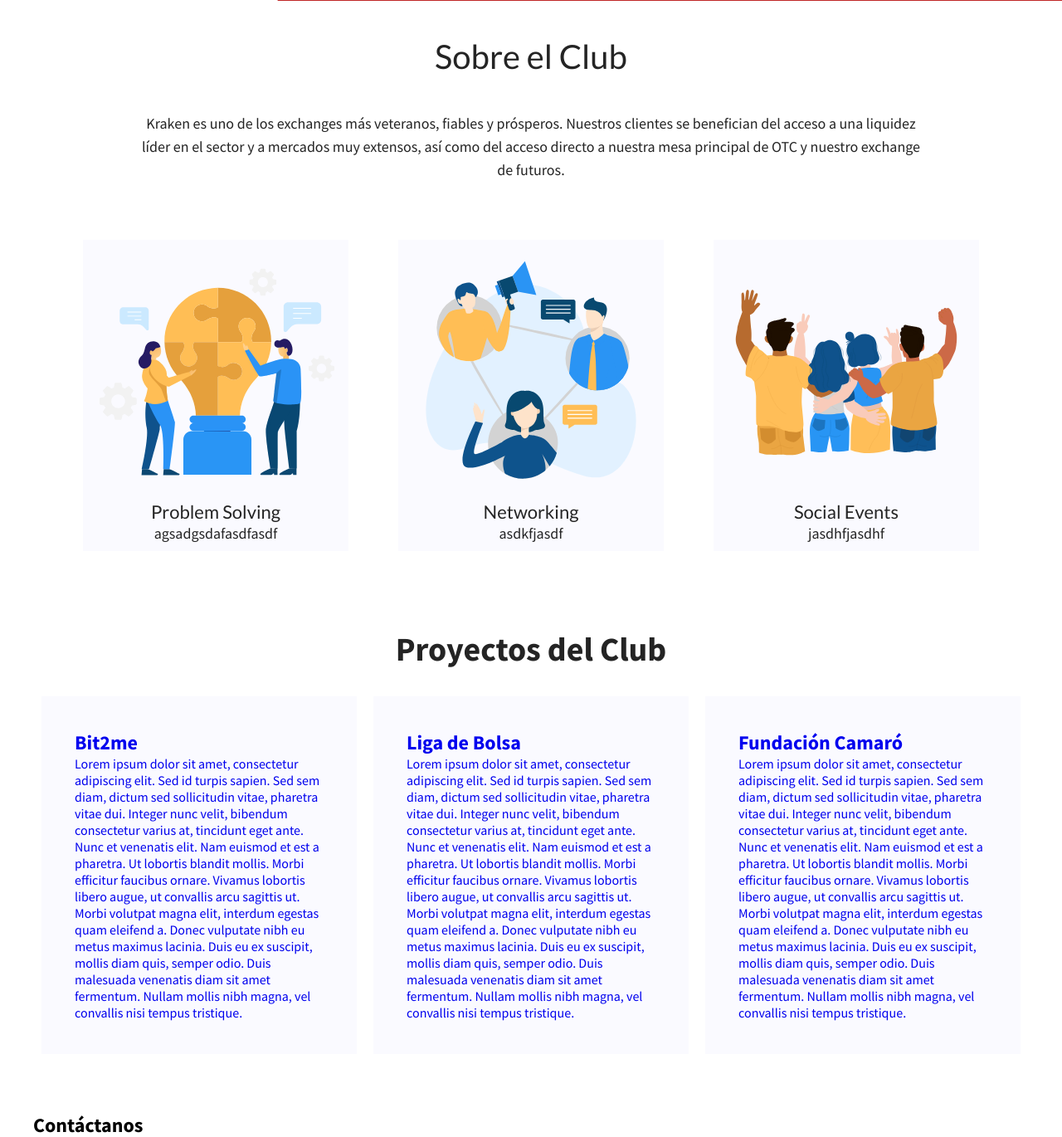
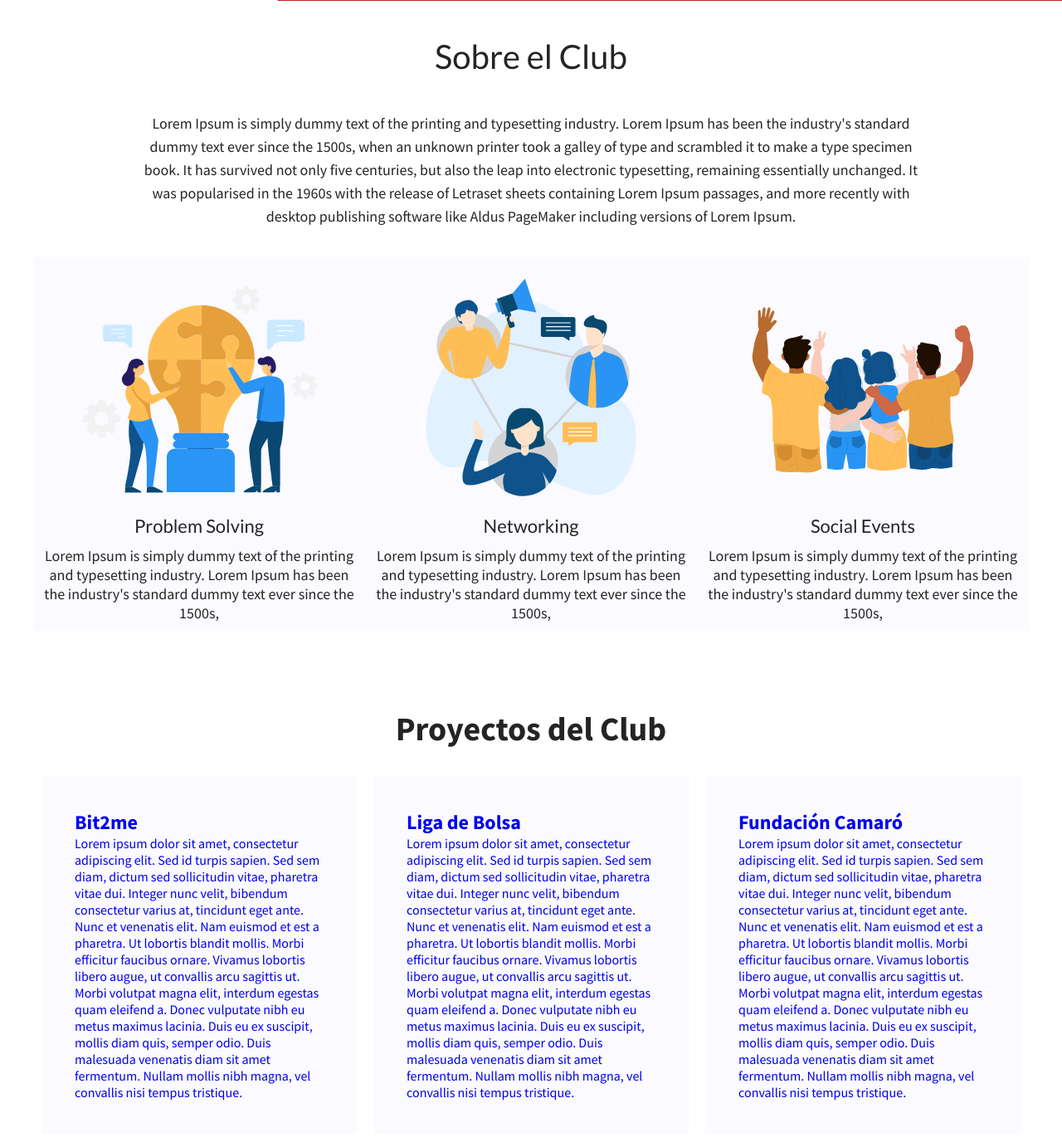
Before and after one commit to AlvaroFarreny/WebFinalProject, a PHP site: page / in a window 1280 px wide. Shown: the part 799-2169 px from the top of the page at 83% size. Run offline with PHP 8.4, Linux system fonts and the light colour scheme.

Commit message:
filled text

```diff
--- a/index.html
+++ b/index.html
@@ -47,22 +47,22 @@
     <section id="sobreNosotros">
         <div>
             <h2 class="titulos-h2">Sobre el Club</h2>
-            <p class="texto">Kraken es uno de los exchanges más veteranos, fiables y prósperos. Nuestros clientes se benefician del acceso a una liquidez líder en el sector y a mercados muy extensos, así como del acceso directo a nuestra mesa principal de OTC y nuestro exchange de futuros.</p>
+            <p class="texto">Lorem Ipsum is simply dummy text of the printing and typesetting industry. Lorem Ipsum has been the industry's standard dummy text ever since the 1500s, when an unknown printer took a galley of type and scrambled it to make a type specimen book. It has survived not only five centuries, but also the leap into electronic typesetting, remaining essentially unchanged. It was popularised in the 1960s with the release of Letraset sheets containing Lorem Ipsum passages, and more recently with desktop publishing software like Aldus PageMaker including versions of Lorem Ipsum.</p>
             <div class="columnas-nosotros">
                 <div class="item-nosotros">
-                    <img src="img/problem-solving.svg" height="300px" width="300px">
+                    <img class="img-nosotros" src="img/problem-solving.svg" height="300px" width="300px">
                     <h3 class="titulos-h3">Problem Solving</h3>
-                    <p class="centrar-p">agsadgsdafasdfasdf</p>
+                    <p class="centrar-p">Lorem Ipsum is simply dummy text of the printing and typesetting industry. Lorem Ipsum has been the industry's standard dummy text ever since the 1500s, </p>
                 </div>
                 <div class="item-nosotros">
-                    <img src="img/networking-illustration.svg" height="300px" width="300px">
+                    <img class="img-nosotros" src="img/networking-illustration.svg" height="300px" width="300px">
                     <h3 class="titulos-h3">Networking</h3>
-                    <p class="centrar-p">asdkfjasdf</p>
+                    <p class="centrar-p">Lorem Ipsum is simply dummy text of the printing and typesetting industry. Lorem Ipsum has been the industry's standard dummy text ever since the 1500s, </p>
                 </div>
                 <div class="item-nosotros">
-                    <img src="img/social-event.svg" height="300px" width="300px">
+                    <img class="img-nosotros" src="img/social-event.svg" height="300px" width="300px">
                     <h3 class="titulos-h3">Social Events</h3>
-                    <p class="centrar-p">jasdhfjasdhf</p>
+                    <p class="centrar-p">Lorem Ipsum is simply dummy text of the printing and typesetting industry. Lorem Ipsum has been the industry's standard dummy text ever since the 1500s, </p>
                 </div>
             </div>
 
@@ -128,7 +128,6 @@
                     <option value="canada">Canada</option>
                     <option value="usa">USA</option>
                 </select>
-
                 <input type="submit" value="Submit">
             </form>
         </div>
--- a/main.css
+++ b/main.css
@@ -224,12 +224,19 @@ header{
     text-align: center;
     font-weight: 400;
     line-height: 28px;
-    padding: 40px 140px 40px 140px;
-    margin-bottom: 30px;
+    padding: 40px 140px 15px 140px;
+    margin-bottom: 20px;
   }
 
   .centrar-p{
     color: rgb(36, 36, 36);
     font-size: 18px;
     text-align: center;
+    padding-top: 10px;
   }
+
+  .img-nosotros{
+    display: block;
+    margin-left: auto;
+    margin-right: auto;
+  }
```
